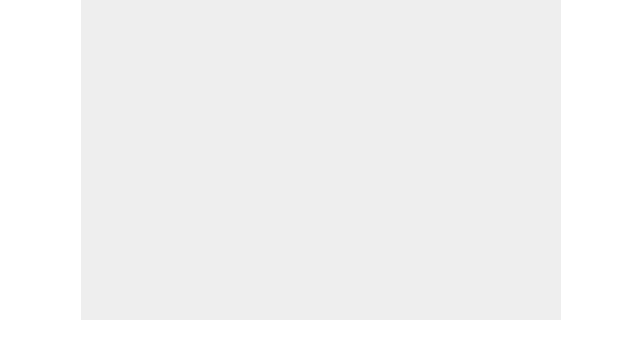
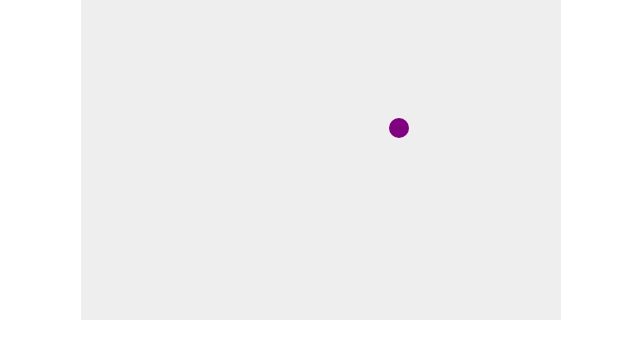
Before and after one commit to aaleksandrii/mdn-breakout, a plain HTML site: page lesson-3/index.html in a window 1280 px wide. Shown: the full height of the page, 319-959 px from the left. Drawn offline with Linux system fonts and the light colour scheme.

Commit message:
Add third lesson

```diff
--- a/lesson-3/index.html
+++ b/lesson-3/index.html
@@ -16,20 +16,26 @@
     const canvas = document.getElementById("myCanvas");
     // Переменная ctx используется для хранения 2D визуализации контекста — метод, который используется для отрисовки в Canvas
     const ctx = canvas.getContext("2d");
+    // список цветов
+    const colors = ['red', 'yellow', 'purple', 'green', 'black', 'blue'];
+    let color = '#0095DD';
     const ballRadius = 10;
     // стартовая точка в нижней центральной части Canvas в переменной x и y, используется их для определения текущего положения мяча
-    let x = canvas.width/2;
-    let y = canvas.height-30;
-    console.log('width', x)
-    console.log('height', y)
+    let x = canvas.width / 2;
+    let y = canvas.height - 30;
     // позиция мяча после каждой итерации (шаг смещения)
-    let dx = 0;
-    let dy = -1;
+    let dx = 2;
+    let dy = -2;
+
+    function changeColor() {
+        const count = Math.floor(Math.random() * 6);
+        color = colors[count];
+    }
 
     function drawBall() {
         ctx.beginPath();
         ctx.arc(x, y, ballRadius, 0, Math.PI*2);
-        ctx.fillStyle = "#0095DD";
+        ctx.fillStyle = color;
         ctx.fill();
         ctx.closePath();
     }
@@ -41,6 +47,19 @@
         drawBall();
         x += dx;
         y += dy;
+
+        // отскок от бортов
+        if(x + dx > canvas.width - ballRadius || x + dx < ballRadius) {
+            // меняет цвет при ударении на рандомный цвет
+            changeColor();
+            dx = -dx;
+        }
+        if(y + dy > canvas.height - ballRadius || y + dy < ballRadius) {
+            // меняет цвет при ударении на рандомный цвет
+            changeColor();
+            dy = -dy;
+        }
+
     }
 
     setInterval(draw, 10);
```
